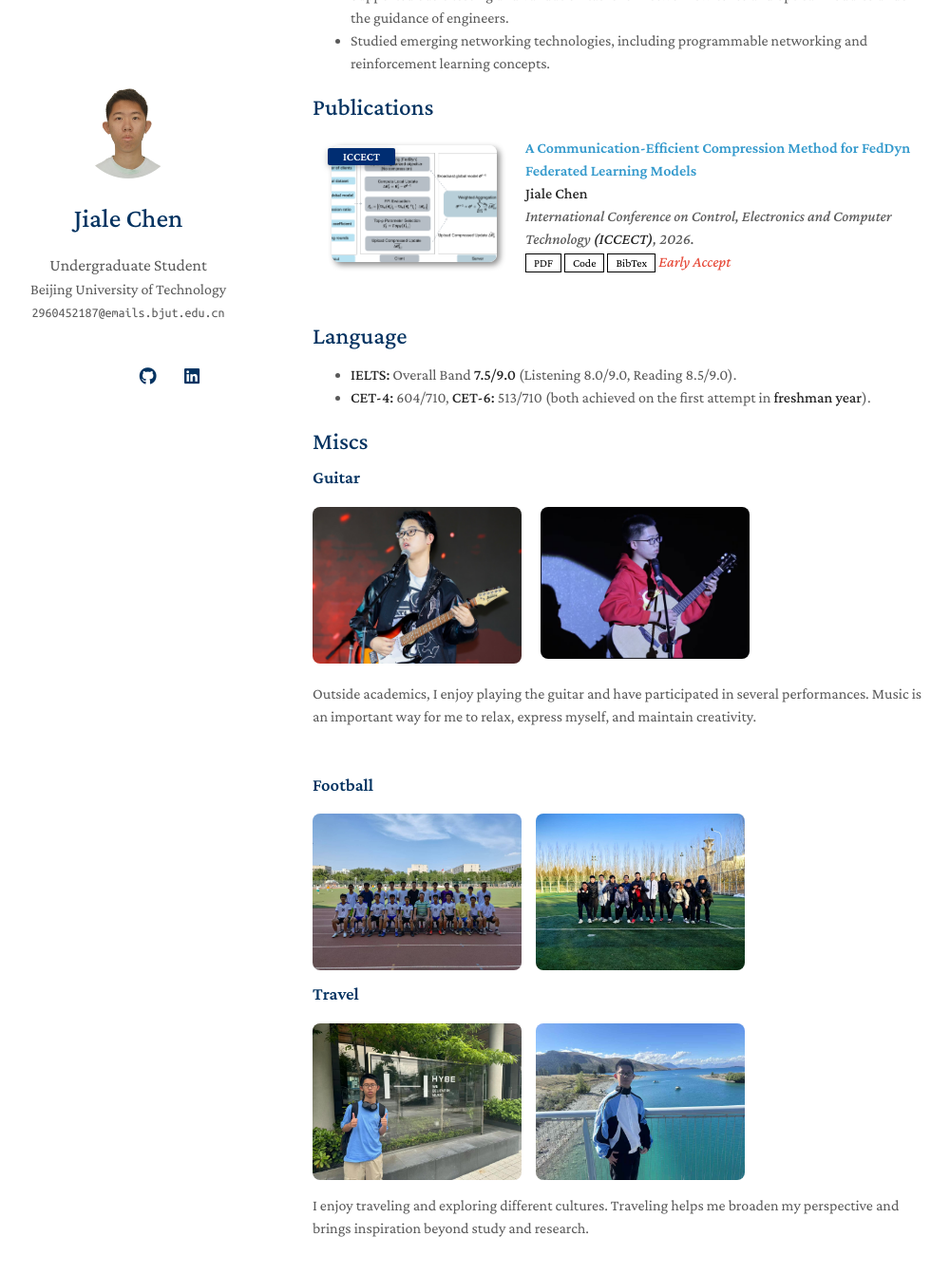
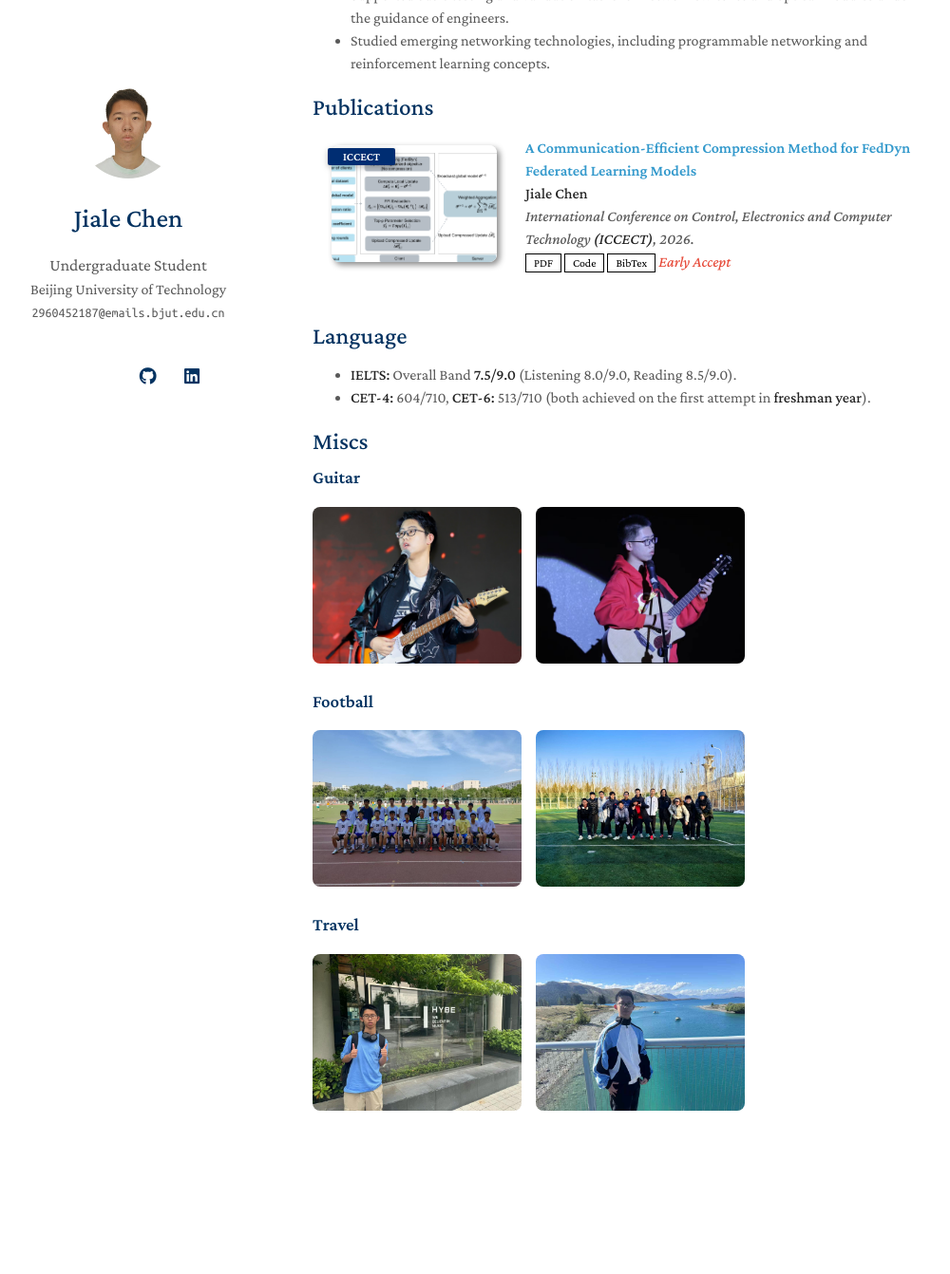
Before and after one commit to Chenjl13/Chenjl13.github.io, a Jekyll site: the page built from index.md, in a window 1280 px wide and 1400 px high, scrolled down 1253 px. Shown: the top 1342 px of the window at 95% size, without its empty margins (141-1141 px from the left). Built offline with Jekyll 4.4.1, drawn with Linux system fonts in a browser that asks for light colours; a style sheet for code colours, icons or effects is not loaded; our own code applies the rules of GitHub Pages for plain Markdown files; after the commit the page ends 2527 px from its top, so only the background shows below that.

Commit message:
Update index.md

```diff
--- a/index.md
+++ b/index.md
@@ -53,36 +53,25 @@ Jan. 2026 - Feb. 2026, Beijing, China
 - **IELTS:** Overall Band **7.5/9.0** (Listening 8.0/9.0, Reading 8.5/9.0).
 - **CET-4:** 604/710, **CET-6:** 513/710 (both achieved on the first attempt in **freshman year**).
 
-
 ## Miscs
 
 ### Guitar
 
-<div style="display: flex; gap: 20px; align-items: flex-start; flex-wrap: wrap; margin-bottom: 30px;">
-  <img src="{{ '/assets/img/misc/guitar3.jpg' | relative_url }}" alt="Guitar performance" style="width: 220px; border-radius: 8px;">
-  <img src="{{ '/assets/img/misc/guitar2.jpg' | relative_url }}" alt="Guitar performance" style="width: 220px; border-radius: 8px;">
-  <div style="flex: 1; min-width: 260px;">
-    <p>
-      Outside academics, I enjoy playing the guitar and have participated in several performances.
-      Music is an important way for me to relax, express myself, and maintain creativity.
-    </p>
-  </div>
+<div style="display: flex; gap: 15px; flex-wrap: wrap; margin-bottom: 30px;">
+  <img src="{{ '/assets/img/misc/guitar3.jpg' | relative_url }}" alt="Guitar performance 1" style="width: 220px; border-radius: 8px;">
+  <img src="{{ '/assets/img/misc/guitar2.jpg' | relative_url }}" alt="Guitar performance 2" style="width: 220px; border-radius: 8px;">
 </div>
 
 ### Football
 
-<div style="display: flex; gap: 15px; flex-wrap: wrap; margin-bottom: 15px;">
-  <img src="{{ '/assets/img/misc/Football1.jpg' | relative_url }}" alt="Travel photo 1" style="width: 220px; border-radius: 8px;">
-  <img src="{{ '/assets/img/misc/Football2.jpg' | relative_url }}" alt="Travel photo 2" style="width: 220px; border-radius: 8px;">
+<div style="display: flex; gap: 15px; flex-wrap: wrap; margin-bottom: 30px;">
+  <img src="{{ '/assets/img/misc/Football1.jpg' | relative_url }}" alt="Football photo 1" style="width: 220px; border-radius: 8px;">
+  <img src="{{ '/assets/img/misc/Football2.jpg' | relative_url }}" alt="Football photo 2" style="width: 220px; border-radius: 8px;">
 </div>
 
 ### Travel
 
-<div style="display: flex; gap: 15px; flex-wrap: wrap; margin-bottom: 15px;">
+<div style="display: flex; gap: 15px; flex-wrap: wrap; margin-bottom: 30px;">
   <img src="{{ '/assets/img/misc/travel1.jpg' | relative_url }}" alt="Travel photo 1" style="width: 220px; border-radius: 8px;">
   <img src="{{ '/assets/img/misc/travel2.jpg' | relative_url }}" alt="Travel photo 2" style="width: 220px; border-radius: 8px;">
 </div>
-
-<p>
-  I enjoy traveling and exploring different cultures. Traveling helps me broaden my perspective and brings inspiration beyond study and research.
-</p>
```
